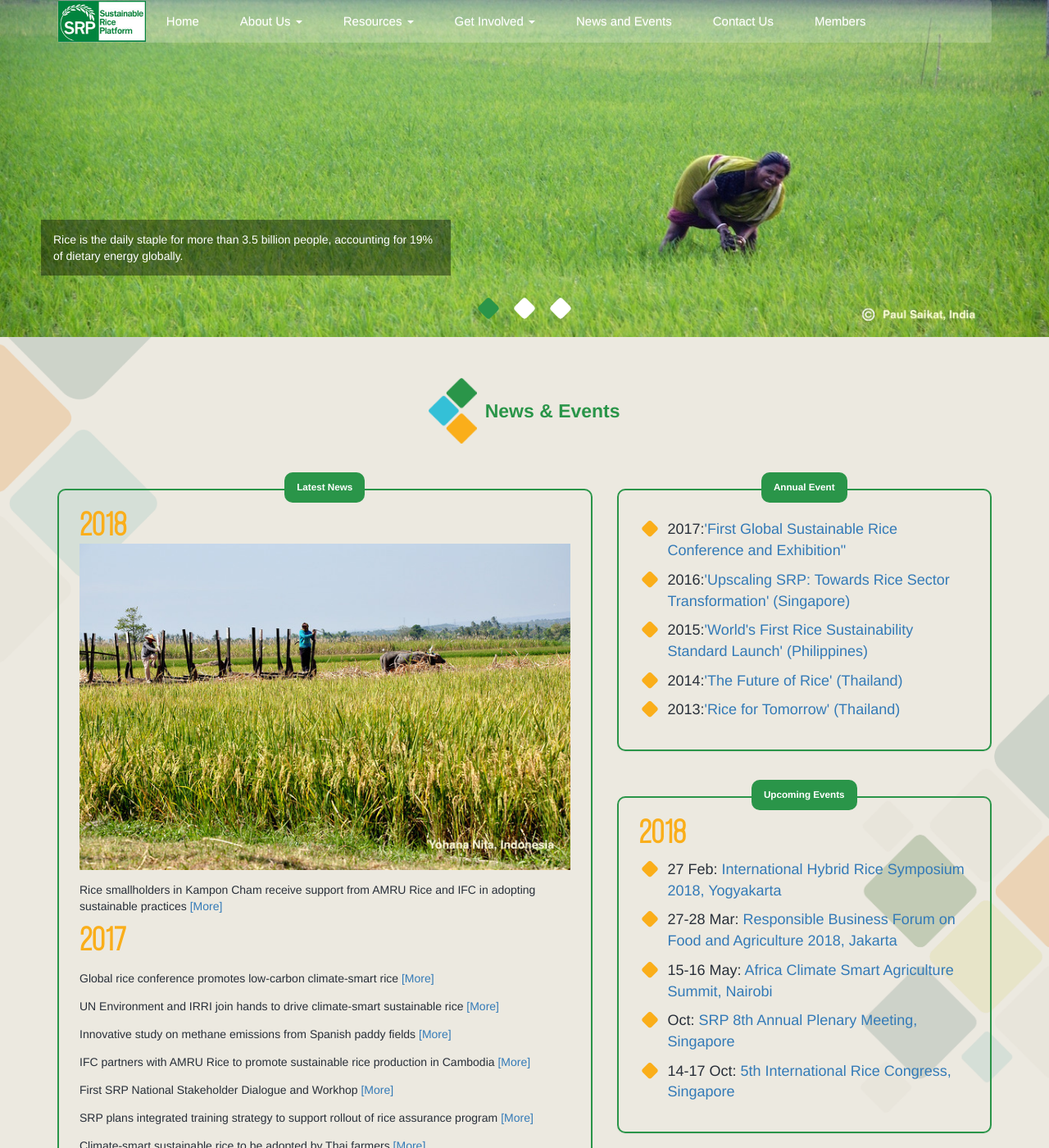
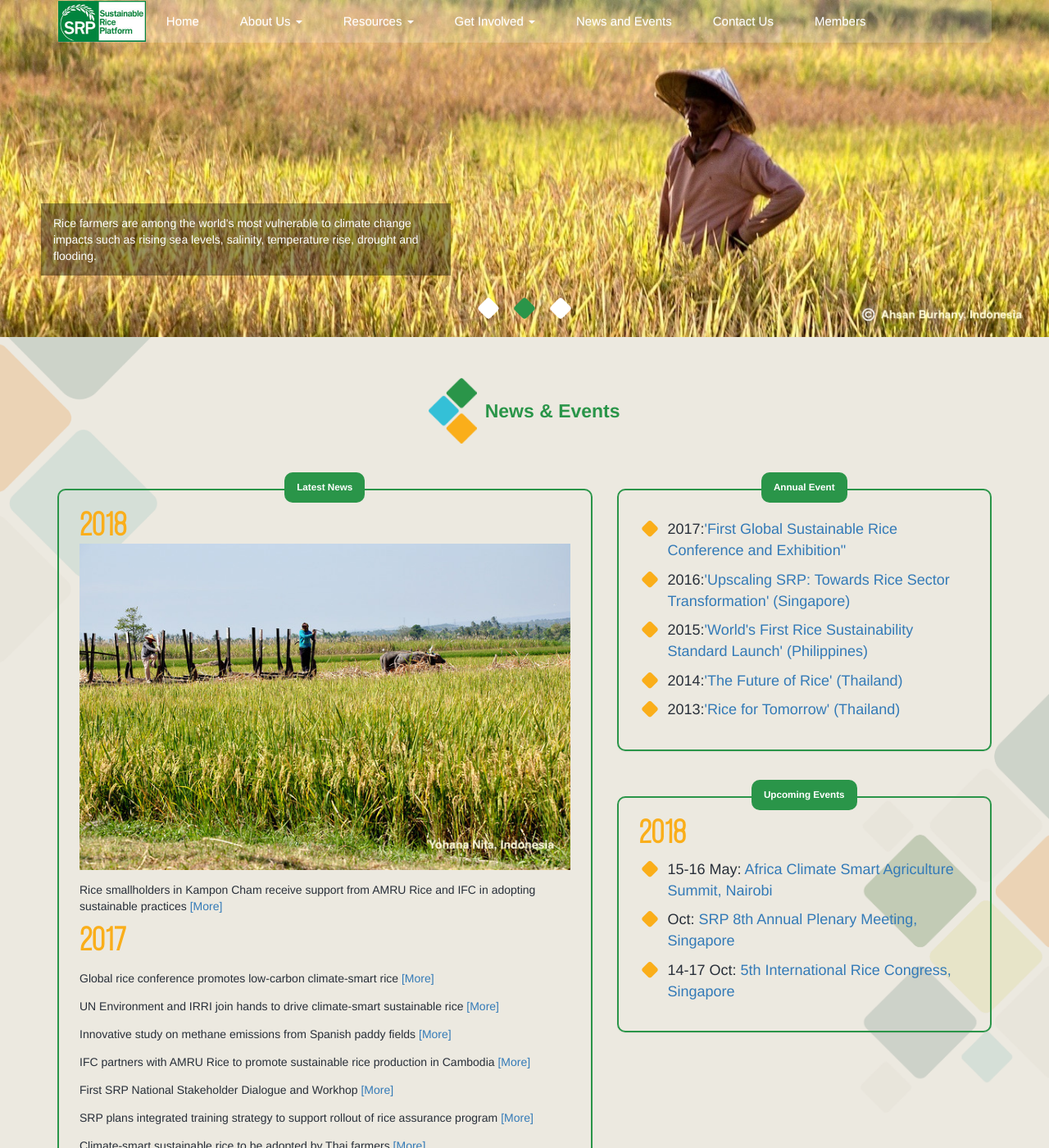
Before and after one commit to sustainablericeplatform/sustainablericeplatform.github.io, a Jekyll site: the page built from News-and-Events/index.html, in a window 1280 px wide and 1400 px high. Shown: the whole window at 82% size. Built offline with Jekyll 4.4.1, drawn with Linux system fonts in a browser that asks for light colours.

Commit message:
Update index.html

```diff
--- a/News-and-Events/index.html
+++ b/News-and-Events/index.html
@@ -66,9 +66,9 @@
                             <!--<li><i class="fa fa-square"></i> <a href="/assets/docs/Updated Background, Programme and Registration Form for the SRP Training Strategy Workshop 3-4 May 2017.pdf" target="_blank">Sustainable Rice Platform Training Strategy Workshop, 3-4 May 2017 (International Rice Research Institute, Los Banos, Philippines)</a></li>
                             <li><i class="fa fa-square"></i> <a href="/assets/docs/SRP National Stakeholder Dialogue and Workshop - Islamabad 23 May 2017.pdf" target="_blank">SRP National Stakeholder Dialogue and Workshop, 23 May 2017 (Serena Hotel, Islamabad, Pakistan)</a></li>
                                 <li><i class="fa fa-square"></i> <a href="http://trtworldrice.com" target="_blank">9th Annual World Rice Conference, 6-8 Nov 2017 (Macau, China)</a></li>
-                            <li><i class="fa fa-square"></i> <a  href="https://cop23.com.fj" target="_blank">COP23 UN Climate Change Conference, 6-17 Nov 2017 (Bonn, Germany)</a></li>-->
+                            <li><i class="fa fa-square"></i> <a  href="https://cop23.com.fj" target="_blank">COP23 UN Climate Change Conference, 6-17 Nov 2017 (Bonn, Germany)</a></li>
                             <li><i class="fa fa-square"></i>27 Feb: <a href="http://hybrid-rice.org/" target="_blank">International Hybrid Rice Symposium 2018, Yogyakarta</a></li>
-                            <li><i class="fa fa-square"></i>27-28 Mar: <a href="http://www.responsiblebusiness.com/forum/responsible-business-forum-on-food-and-agriculture-2018/" target="_blank">Responsible Business Forum on Food and Agriculture 2018, Jakarta</a></li>
+                            <li><i class="fa fa-square"></i>27-28 Mar: <a href="http://www.responsiblebusiness.com/forum/responsible-business-forum-on-food-and-agriculture-2018/" target="_blank">Responsible Business Forum on Food and Agriculture 2018, Jakarta</a></li>-->
                             <li><i class="fa fa-square"></i>15-16 May: <a href="http://csa-africa.aidforum.org/" target="_blank">Africa Climate Smart Agriculture Summit, Nairobi</a></li>
                             <li><i class="fa fa-square"></i>Oct: <a href="" target="_blank">SRP 8th Annual Plenary Meeting, Singapore</a></li>
                             <li><i class="fa fa-square"></i>14-17 Oct: <a href="https://sites.google.com/a/irri.org/ricecongress/irc2018" target="_blank">5th International Rice Congress, Singapore</a></li>
```
